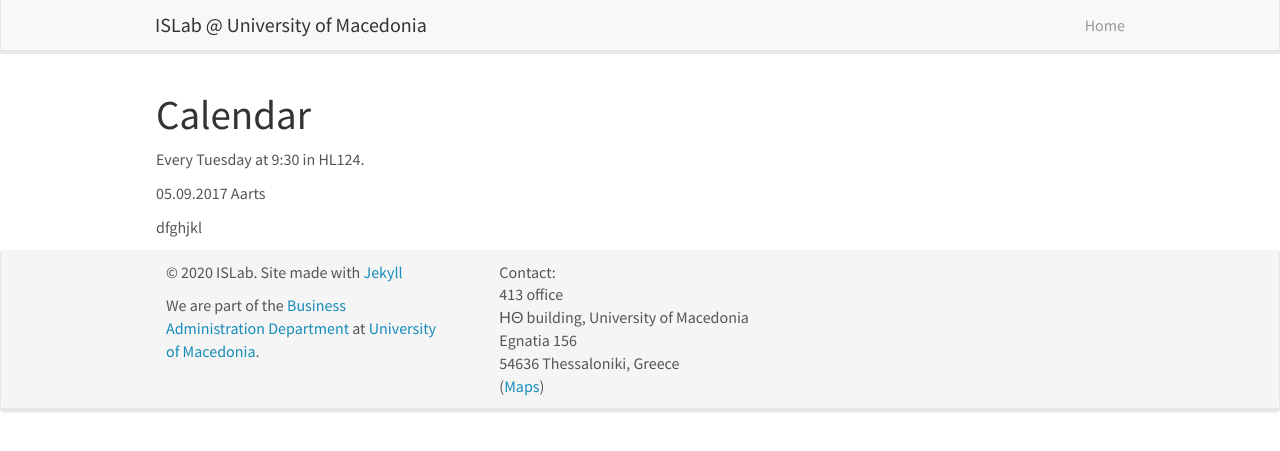
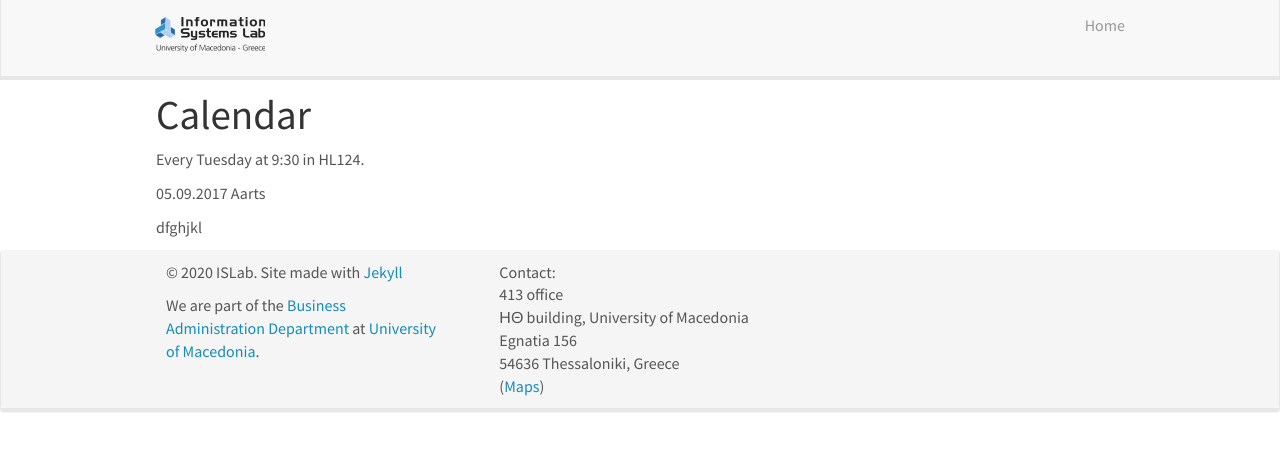
Before and after one commit to islab-uom/islab-uom2, a Jekyll site: the page built from _pages/mini_lecture_series.md, in a window 1280 px wide. Shown: the top 451 px of the page. Built offline with Jekyll 4.4.1, drawn with Linux system fonts in a browser that asks for light colours; nearby versions of some CDN libraries.

Commit message:
Update header.html

```diff
--- a/_includes/header.html
+++ b/_includes/header.html
@@ -8,7 +8,7 @@
 		<span class="icon-bar"></span>
 	  </button>
 
-    <a class="navbar-brand" href="{{ site.url }}{{ site.baseurl }}/">ISLab @ University of Macedonia</a>
+    <a  href="{{ site.url }}{{ site.baseurl }}/"> <img src="{{ site.url }}{{ site.baseurl }}/images/logopic/islab.png" style="width: 110px"></a>
 	</div>
 	<div class="collapse navbar-collapse" id="navbar-collapse-1">
 	  <ul class="nav navbar-nav navbar-right">
```
